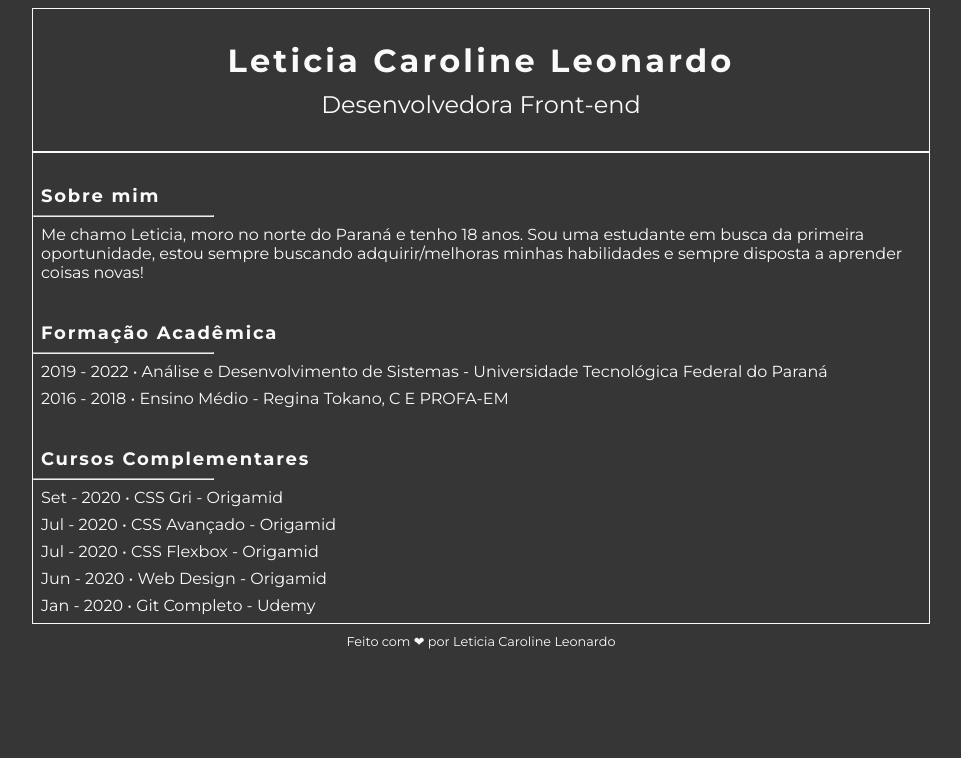
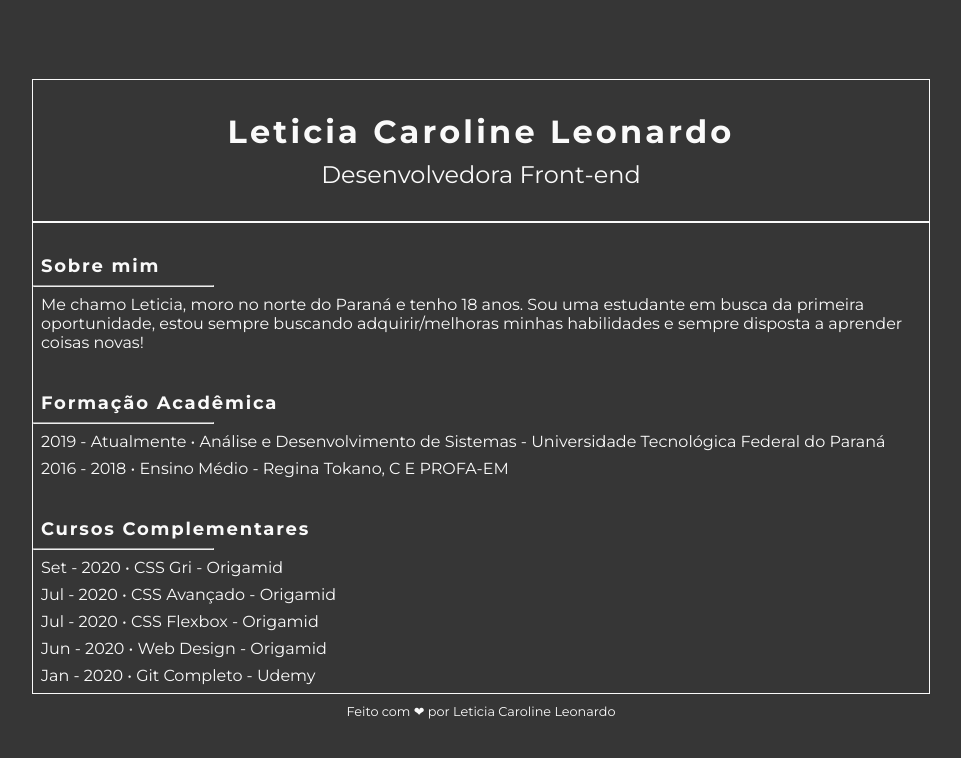
Before and after one commit to levxyca/resume, a plain HTML site: page index.html in a window 1280 px wide. Shown: the whole page, without its empty margins (159-1120 px from the left). Drawn offline with Linux system fonts and the light colour scheme.

Commit message:
ajustes finais

```diff
--- a/css/style.css
+++ b/css/style.css
@@ -51,6 +51,13 @@ hr {
     border: 1px solid #fafafa;
 }
 
+.height {
+    display: flex;
+    flex-direction: column;
+    min-height: 100vh;
+    justify-content: center;
+}
+
 @media (max-width: 600px) {
     .container {
         max-width: 90%;
@@ -62,6 +69,7 @@ hr {
     text-align: center;
     padding: 2rem 0rem;
     margin-top: 0.5rem;
+    min-width: 70%;
 }
 
 /* Footer */
--- a/index.html
+++ b/index.html
@@ -7,6 +7,7 @@
     <link rel="stylesheet" href="css/style.css">
 </head>
 <body>
+    <div class="height">
         <header class="header container">
             <h1>Leticia Caroline Leonardo</h1>
             <h2>Desenvolvedora Front-end</h2>
@@ -26,7 +27,7 @@
                 <h3>Formação Acadêmica</h3>
                 <hr />
                 <ul>
-                <li>2019 - 2022 • Análise e Desenvolvimento
+                    <li>2019 - Atualmente • Análise e Desenvolvimento
                         de Sistemas - Universidade Tecnológica
                         Federal do Paraná</li>
                     <li>2016 - 2018 • Ensino Médio - Regina
@@ -46,5 +47,6 @@
             </section>
         </main>
         <footer>Feito com ❤ por Leticia Caroline Leonardo</footer>
+    </div>
 </body>
 </html>
```
Lines whose indentation alone changed are shown as unchanged.
